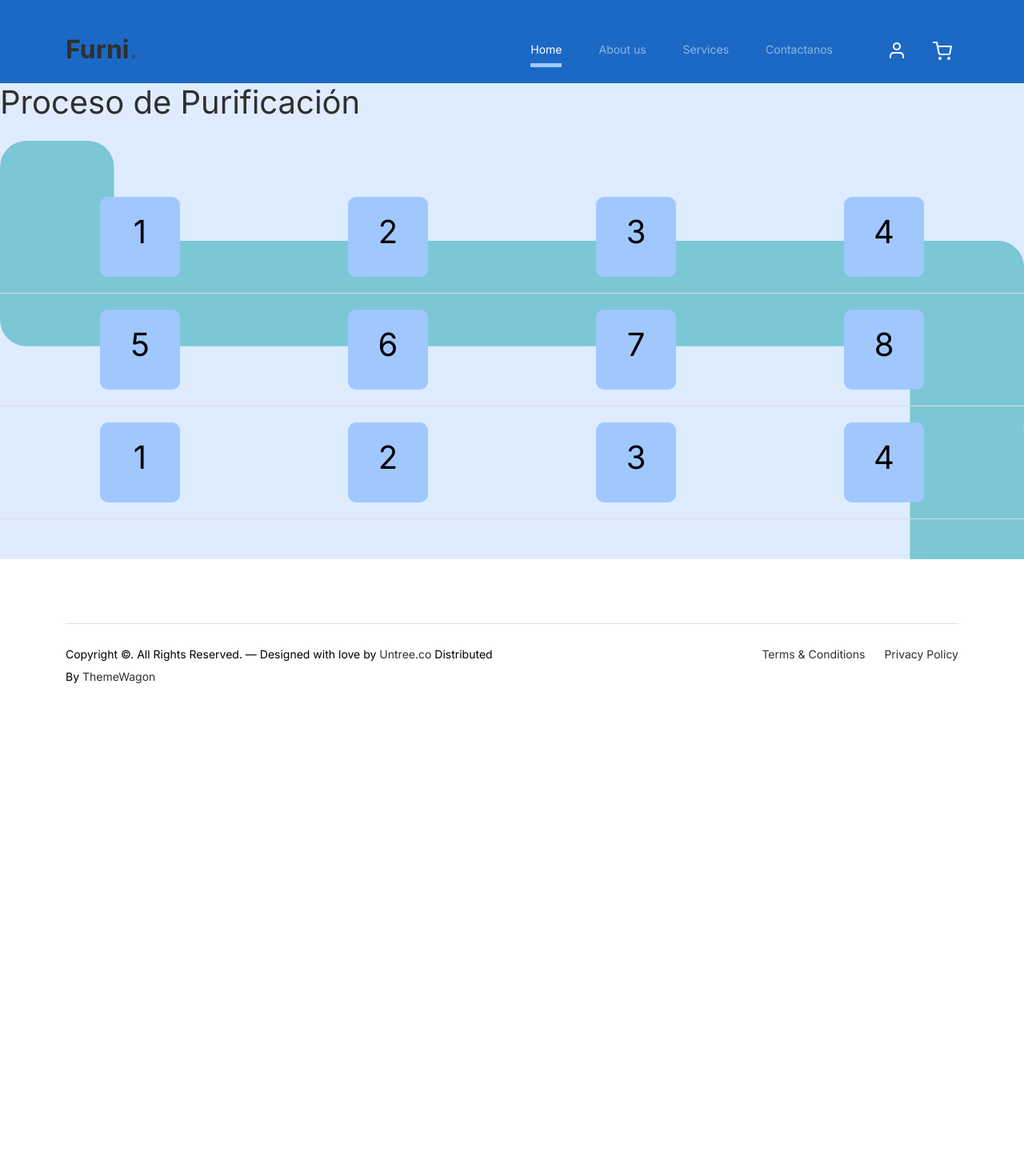
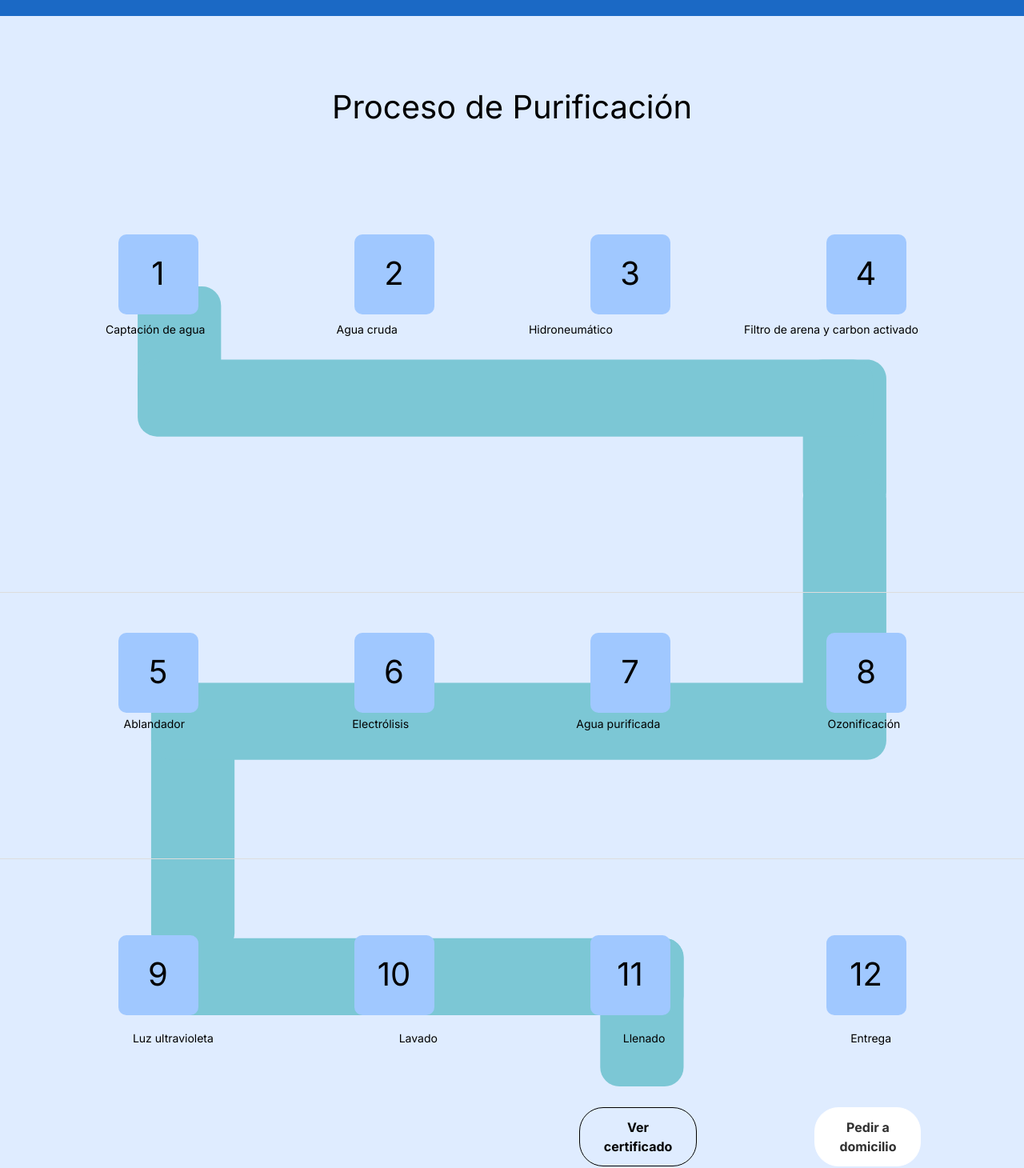
Before and after one commit to Fernando-sys28/ValleDelVolcan, an Angular app: page /proceso-purificacion in a window 1280 px wide. Shown: the part 95-1555 px from the top of the page at 80% size. Built offline with nearby package versions, Linux system fonts and the light colour scheme.

Commit message:
Avance proceso purificacion

```diff
--- a/angular.json
+++ b/angular.json
@@ -97,5 +97,8 @@
         }
       }
     }
+  },
+  "cli": {
+    "analytics": "97ebfd60-17b5-4fcd-99fb-05db1dc6d4d8"
   }
 }
--- a/src/app/main-page/main-page.component.html
+++ b/src/app/main-page/main-page.component.html
@@ -41,7 +41,7 @@
                     <li>Donec vitae odio quis nisl dapibus malesuada</li>
                     <li>Donec vitae odio quis nisl dapibus malesuada</li>
                 </ul>
-                <p><a herf="#" class="btn">Ver proceso</a></p>
+                <p><a routerLink="/proceso-purificacion" class="btn">Ver proceso</a></p>
 
             </div>
         </div>
--- a/src/app/proceso-purificacion/proceso-purificacion.component.css
+++ b/src/app/proceso-purificacion/proceso-purificacion.component.css
@@ -195,8 +195,8 @@ a {
     border-color: #000;
    }
     .btn.btn-white-outline:hover {
-      border-color: white;
-      color: #ffffff; }
+      border-color: #1B69C5;
+      color: #1B69C5; }
 
 
 .we-help-section {
@@ -401,43 +401,108 @@ a {
       /* Estilos para los cuadrados */
   .footer-squares {
     /*position: absolute;*/
-    top: 0;
-    left: 0;
-    right: 0;
-    bottom: 0;
     display: flex;
     justify-content: space-around;
     align-items: center;
   }
+
+
+  .footer-squares#text1 {
+   align-items: center;
+   position: relative; /* Asegura que la posición se base en el contenedor padre */
+   bottom: 160px; /* Ajusta manualmente la posición en el eje Y */
+  }
+
+  .footer-squares#text3 {
+    align-items: center;
+    position: relative; /* Asegura que la posición se base en el contenedor padre */
+    top: 60px; /* Ajusta manualmente la posición en el eje Y */
+   }
+
+   #text4{
+    position: absolute;
+    bottom: -10%;
+    right: 14%;
+
+   }
+#text4-1{
+  margin-right: 39%;
+}
 
   .footer-square {
     width: 100px; /* Ancho definido para los cuadrados */
     height: 100px; /* Alto definido para los cuadrados */
     background-color: #A0C8FF; /* Color de relleno de los cuadrados */
     border-radius: 10px;
-    padding: 20px;
+    padding: 25px;
     text-align: center;
+  }
 
-  }
+  .footer-square#square1 {
+    width: 100px; /* Ancho definido para los cuadrados */
+    height: 100px; /* Alto definido para los cuadrados */
+    background-color: #A0C8FF; /* Color de relleno de los cuadrados */
+    border-radius: 10px;
+    padding: 25px;
+    text-align: center;
+    position: relative; /* Asegura que la posición se base en el contenedor padre */
+    bottom: 165px; /* Ajusta manualmente la posición en el eje Y */
+}
+
+.footer-square#square3 {
+  width: 100px; /* Ancho definido para los cuadrados */
+  height: 100px; /* Alto definido para los cuadrados */
+  background-color: #A0C8FF; /* Color de relleno de los cuadrados */
+  border-radius: 10px;
+  padding: 25px;
+  text-align: center;
+  position: relative; /* Asegura que la posición se base en el contenedor padre */
+  top: 45px; /* Ajusta manualmente la posición en el eje Y */
+}
+
 
 /* Estilos para el footer */
 .body-section{
     background-image: url('../../assets/images/tuberia.svg');
-    background-size: cover; /* Ancho y alto específicos para la imagen de fondo */
+    background-size: contain; /* Ancho y alto específicos para la imagen de fondo */
     background-repeat: no-repeat;
+    background-position: center; /* Posiciona la imagen centrada */
     background-attachment: scroll;
     padding: 50px 0; /* Puedes ajustar el padding según necesites */
     position: relative;
+    height: 1000px;
     z-index: 1;
-
+    margin-top: 8%;
+    margin-bottom: 20%;
   }
 
-  .body-section .bsection{
+  .body-section .bsection-333{
     width: 100%; /* Ancho completo */
+    height: 333px;
     text-align: center;
-    padding: 20px;
+    padding: 50px;
     box-sizing: border-box;
     border-bottom: 1px solid #ddd; /* Línea divisoria entre las secciones */
+  }
+
+  .body-section .bsection-433{
+    width: 100%; /* Ancho completo */
+    height: 433px;
+    text-align: center;
+    padding: 50px;
+    box-sizing: border-box;
+    border-bottom: 1px solid #ddd; /* Línea divisoria entre las secciones */
+    display: block;
+  }
+
+  .body-section .bsection-433 a{
+    margin-top: 10%;
+  }
+
+  /* Estilos para el título centrado con padding de altura */
+  .title-section {
+    padding: 90px; /* Padding de altura */
+    text-align: center; /* Centra el texto horizontalmente */
   }
 
   /* Estilos para el footer */
--- a/src/app/proceso-purificacion/proceso-purificacion.component.html
+++ b/src/app/proceso-purificacion/proceso-purificacion.component.html
@@ -17,139 +17,108 @@
 
 	<body>
 
-		<!-- Start Header/Navigation -->
-		<nav class="custom-navbar navbar navbar navbar-expand-md navbar-dark bg-dark" arial-label="Furni navigation bar">
 
-			<div class="container">
-				<a class="navbar-brand" href="">Furni<span>.</span></a>
 
-				<button class="navbar-toggler" type="button" data-bs-toggle="collapse" data-bs-target="#navbarsFurni" aria-controls="navbarsFurni" aria-expanded="false" aria-label="Toggle navigation">
-					<span class="navbar-toggler-icon"></span>
-				</button>
-
-				<div class="collapse navbar-collapse" id="navbarsFurni">
-					<ul class="custom-navbar-nav navbar-nav ms-auto mb-2 mb-md-0">
-						<li class="nav-item active">
-							<a class="nav-link" href="">Home</a>
-						</li>
-						<li><a class="nav-link" href="">About us</a></li>
-						<li><a class="nav-link" href="">Services</a></li>
-						<li><a class="nav-link" href="">Contactanos</a></li>
-					</ul>
-
-					<ul class="custom-navbar-cta navbar-nav mb-2 mb-md-0 ms-5">
-						<li><a class="nav-link" href="#"><img src="assets/images/user.svg"></a></li>
-						<li><a class="nav-link" href="cart.html"><img src="assets/images/cart.svg"></a></li>
-					</ul>
-				</div>
-			</div>
-
-		</nav>
-		<!-- End Header/Navigation -->
-        <div class="row justify-content-center">
-        <h1 class="section-title mb-4">Proceso de Purificación</h1>
+        <div class="title-section">
+        <h1>Proceso de Purificación</h1>
         </div>
         <!-- Sección 1 -->
 <div class="body-section">
-    <div class="bsection">
+    <div class="bsection-333">
         <div class="footer-squares">
-            <div class="footer-square" style="top: 50px; left: 50px;">
+            <div class="footer-square" id="square1" >
               <h1>1</h1>
-
             </div>
-            <div class="footer-square" style="top: 50px; left: 50px;">
+            <div class="footer-square" id="square1" >
               <h1>2</h1>
 
             </div>
-            <div class="footer-square" style="top: 50px; left: 50px;">
+            <div class="footer-square" id="square1" >
               <h1>3</h1>
 
             </div>
-            <div class="footer-square" style="top: 50px; left: 50px;">
+            <div class="footer-square" id="square1" >
               <h1>4</h1>
+
+            </div>
+
+        </div>
+        <div class="footer-squares" id="text1">
+          <p>Captación de agua</p>
+          <p>Agua cruda</p>
+          <p>Hidroneumático</p>
+          <p>Filtro de arena y carbon activado</p>
+        </div>
+
+      </div>
+      <!-- Sección 2 -->
+      <div class="bsection-333">
+        <div class="footer-squares">
+            <div class="footer-square" >
+              <h1>5</h1>
+
+            </div>
+            <div class="footer-square" >
+              <h1>6</h1>
+
+            </div>
+            <div class="footer-square">
+              <h1>7</h1>
+
+            </div>
+            <div class="footer-square" >
+              <h1>8</h1>
 
             </div>
         </div>
 
+        <div class="footer-squares">
+          <p>Ablandador</p>
+          <p>Electrólisis</p>
+          <p>Agua purificada</p>
+          <p>Ozonificación</p>
         </div>
-      <!-- Sección 2 -->
-      <div class="bsection">
-        <div class="footer-squares">
-            <div class="footer-square" style="top: 50px; left: 50px;">
-              <h1>5</h1>
 
       </div>
-            <div class="footer-square" style="top: 50px; left: 50px;">
-              <h1>6</h1>
+      <!-- Sección 3 -->
+      <div class="bsection-433">
+       <div class="footer-squares">
+            <div class="footer-square" id="square3">
+              <h1>9</h1>
+            </div>
+            <div class="footer-square" id="square3">
+              <h1>10</h1>
 
             </div>
-            <div class="footer-square" style="top: 50px; left: 50px;">
-              <h1>7</h1>
+            <div class="footer-square" id="square3">
+              <h1>11</h1>
 
             </div>
-            <div class="footer-square" style="top: 50px; left: 50px;">
-              <h1>8</h1>
+            <div class="footer-square" id="square3">
+              <h1>12</h1>
 
             </div>
         </div>
+
+        <div class="footer-squares" id="text3">
+          <p>Luz ultravioleta</p>
+          <p>Lavado</p>
+          <p>Llenado</p>
+          <p>Entrega</p>
         </div>
-      <!-- Sección 3 -->
-      <div class="bsection">
-       <div class="footer-squares">
-            <div class="footer-square" style="top: 50px; left: 50px;">
-              <h1>1</h1>
 
-            </div>
-            <div class="footer-square" style="top: 50px; left: 50px;">
-              <h1>2</h1>
+        <div class="footer-squares" id="text4">
 
-            </div>
-            <div class="footer-square" style="top: 50px; left: 50px;">
-              <h1>3</h1>
-
-            </div>
-            <div class="footer-square" style="top: 50px; left: 50px;">
-              <h1>4</h1>
-
-            </div>
-        </div>
+          <a routerLink="" class="btn btn-white-outline" id="text4-1">Ver certificado</a>
+          <a routerLink="/delivery" class="btn btn-secondary me-2" id="text4-2">Pedir a domicilio</a>
         </div>
 
 
       </div>
 
-		<!-- Start Footer Section -->
-		<footer class="footer-section">
-			<div class="container relative">
-
-
-
-
-
-
-
-
-				<div class="border-top copyright">
-					<div class="row pt-4">
-						<div class="col-lg-6">
-							<p class="mb-2 text-center text-lg-start">Copyright &copy;<script>document.write(new Date().getFullYear());</script>. All Rights Reserved. &mdash; Designed with love by <a href="https://untree.co">Untree.co</a> Distributed By <a hreff="https://themewagon.com">ThemeWagon</a>  <!-- License information: https://untree.co/license/ -->
-            </p>
-						</div>
-
-						<div class="col-lg-6 text-center text-lg-end">
-							<ul class="list-unstyled d-inline-flex ms-auto">
-								<li class="me-4"><a href="#">Terms &amp; Conditions</a></li>
-								<li><a href="#">Privacy Policy</a></li>
-							</ul>
-						</div>
-
-					</div>
-				</div>
-
 </div>
 
 
-		</footer>
 		<!-- End Footer Section -->
     <script src="../assets/js/tiny-slider.js"></script>
     <script src="../assets/js/custom.js"></script>
--- a/src/app/proceso-purificacion/proceso-purificacion.component.ts
+++ b/src/app/proceso-purificacion/proceso-purificacion.component.ts
@@ -1,9 +1,10 @@
 import { Component } from '@angular/core';
+import { RouterModule } from '@angular/router';
 
 @Component({
   selector: 'app-proceso-purificacion',
   standalone: true,
-  imports: [],
+  imports: [RouterModule],
   templateUrl: './proceso-purificacion.component.html',
   styleUrl: './proceso-purificacion.component.css'
 })
```
Lines whose indentation alone changed are shown as unchanged.
